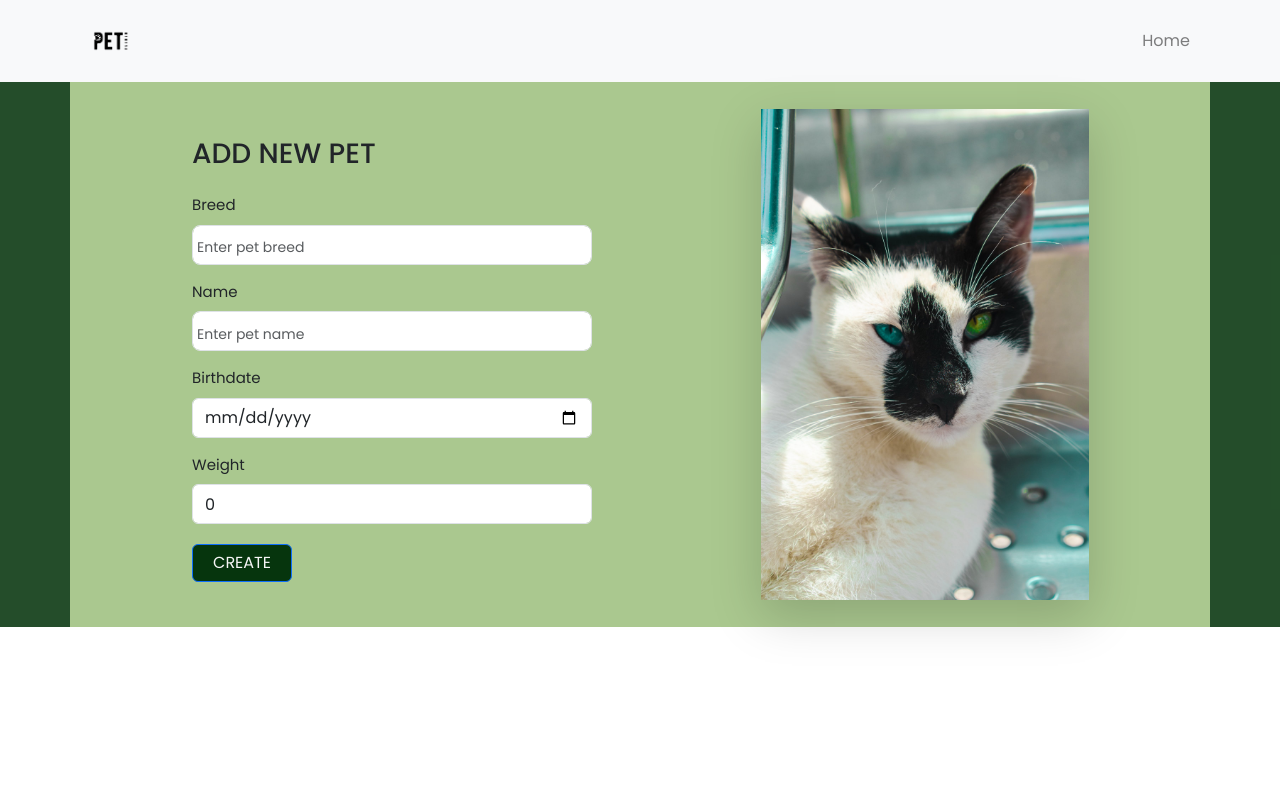
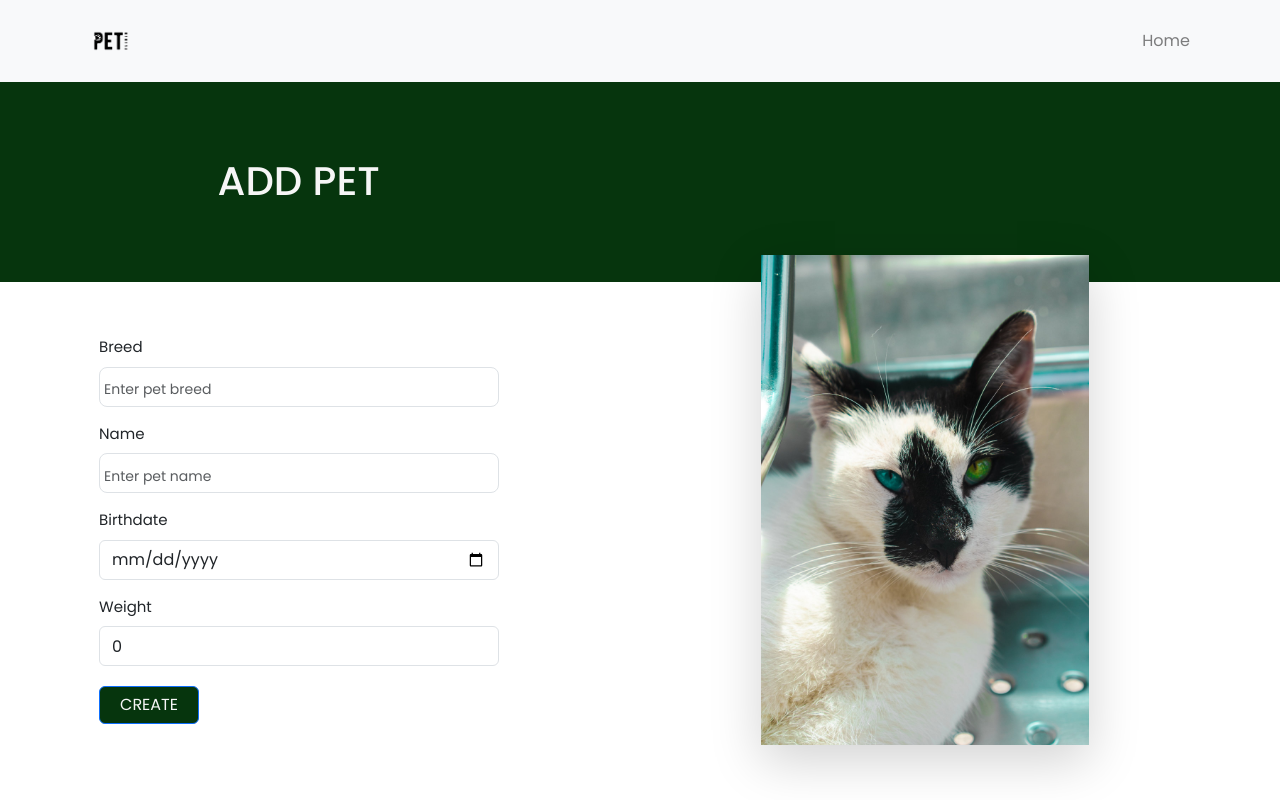
Before and after one commit to Pet-Feeder-SEP4/PetFeeder, a React (Create React App) app in the folder Fronted/pet-feeder/: page /CreatePet in a window 1280 px wide. Built offline with nearby package versions, Linux system fonts and the light colour scheme.

Commit message:
PFF-30 #time 30min fix UI createpet

```diff
--- a/Fronted/pet-feeder/src/pages/CreatePet/CreatePet.css
+++ b/Fronted/pet-feeder/src/pages/CreatePet/CreatePet.css
@@ -1,6 +1,13 @@
 .petImg{
-    margin: 5%;
+    margin: -5%;
     width: 60%;
+    z-index: 10;
+    position: relative;
+}
+@media (max-width: 768px) {
+    .petImg {
+        margin: 3%;
+    }
 }
 
 
@@ -23,8 +30,8 @@
 }
 
 .marginthing{
-    margin-left: 110px;
-    margin-top: 10%;
+    margin-left: 17px;
+    margin-top: 7%;
     font-family: 'Poppins', sans-serif;
 }
 
@@ -32,9 +39,7 @@
     font-size: 14px; /* Adjust the font size as needed */
 }
 
-.createPetBox{
-    background-color: #AAC88F;
-}
+
 button.btncreate{
     background-color: #06350D;
     color:#F6f6f6;
@@ -46,6 +51,16 @@ button.btncreate:hover {
     /* Add any additional styles you need */
 }
 
-.bbb{
-    background-color:#06350de0;
+.createPetBlock{
+    background-color: #06350D;
+    height:200px;
+
 }
+.blockText{
+    font-family: 'Poppins', sans-serif;
+    margin-left: 17%;
+    padding-top: 75px;
+    color:#F6f6f6;
+    font-size: 40px;
+
+}
--- a/Fronted/pet-feeder/src/pages/CreatePet/CreatePet.js
+++ b/Fronted/pet-feeder/src/pages/CreatePet/CreatePet.js
@@ -4,6 +4,7 @@ import NavBar from "../../components/Navbar/Navbar";
 import React, { useState } from 'react';
 import { Form, Button } from 'react-bootstrap';
 import './CreatePet.css'
+
 
 const CreatePet = () => {
     // State to store form data
@@ -15,6 +16,7 @@ const CreatePet = () => {
         weight: 0,
         breed: '',
     });
+
 
     // Handle input changes
     const handleInputChange = (e) => {
@@ -47,12 +49,16 @@ const CreatePet = () => {
     return (
         <div className="bbb">
             <NavBar />
+
+            <div className="createPetBlock">
+                <h1 className="blockText">ADD PET</h1>
+            </div>
             <div className="container createpetb">
                 <div className="row">
 
                     <div className="col-lg-6 col-md-12 createPetBox ">
                         <div className="marginthing ">
-                            <h3>ADD NEW PET</h3>
+
                             <Form onSubmit={handleSubmit} >
                                 {/* Breed Input */}
                                 <Form.Group controlId="breed">
@@ -117,7 +123,7 @@ const CreatePet = () => {
                         </div>
 
                     </div>
-                    <div className="col-lg-6 col-md-12 text-center createPetBox">
+                    <div className="col-lg-6 col-md-12 text-center ">
                         <img
                             src="/assets/createpetPhoto.jpg"
                             alt="pettio"
```
